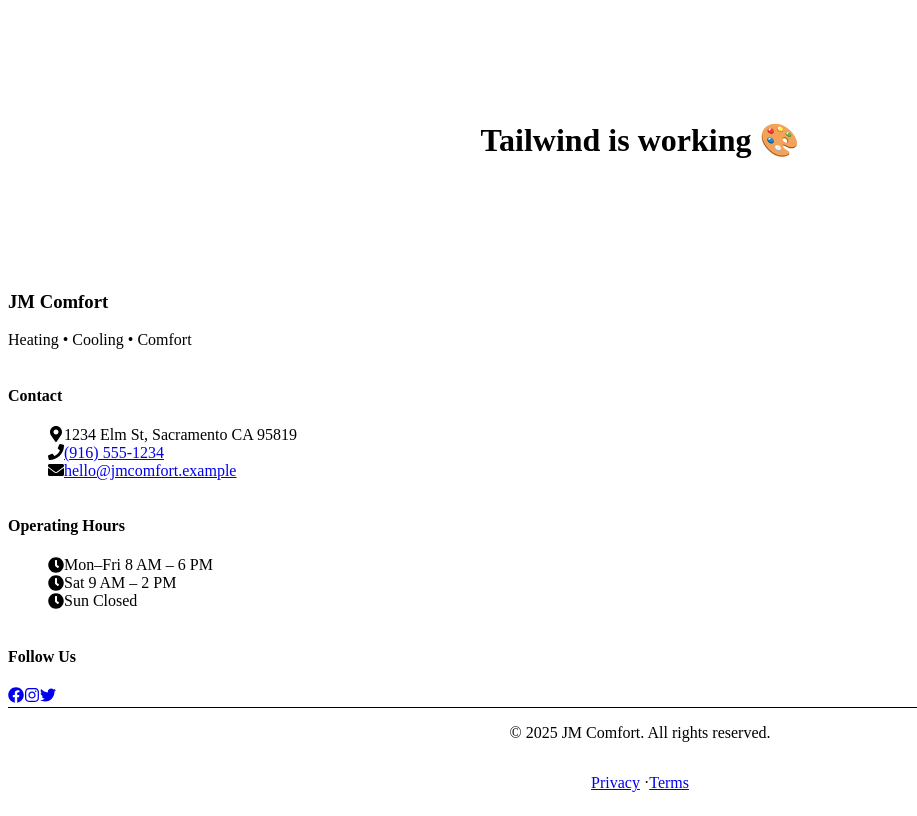
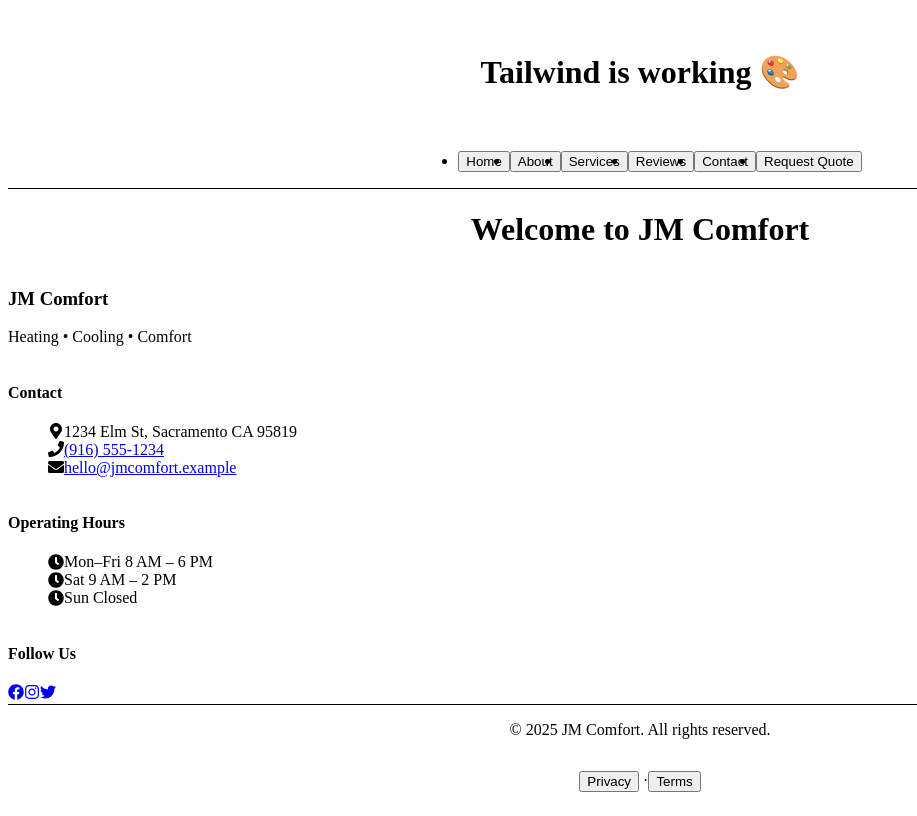
Before and after one commit to IbrahimAlj/JM-Comfort, a React (Vite) app in the folder client/: page / in a window 1280 px wide. Shown: the whole page, without its empty margins (0-917 px from the left). Built offline with nearby package versions, Linux system fonts and the light colour scheme.

Commit message:
#JIRA 18 # My task was to add a header to the page where it takes the user to the different pages that we currently have. Design will come later.

```diff
--- a/client/index.html
+++ b/client/index.html
@@ -1,4 +1,4 @@
-<!doctype html>
+<!DOCTYPE html>
 <html lang="en">
   <head>
     <meta charset="UTF-8" />
--- a/client/src/components/Footer.jsx
+++ b/client/src/components/Footer.jsx
@@ -1,7 +1,64 @@
+import { useState } from "react";
 import { FaPhone, FaEnvelope, FaMapMarkerAlt, FaFacebook, FaInstagram, FaTwitter, FaClock } from "react-icons/fa";
 
+// Import your page components
+import Home from "../pages/Home";
+import About from "../pages/About";
+import Services from "../pages/Services";
+import Reviews from "../pages/Reviews";
+import Contact from "../pages/Contact";
+import RequestQuote from "../pages/RequestQuote";
+
 export default function Footer() {
+  const [currentPage, setCurrentPage] = useState("home");
+
+  // Function to render the selected page
+  const renderPage = () => {
+    switch (currentPage) {
+      case "home": return <Home />;
+      case "about": return <About />;
+      case "services": return <Services />;
+      case "reviews": return <Reviews />;
+      case "contact": return <Contact />;
+      case "requestquote": return <RequestQuote />;
+      default: return <Home />;
+    }
+  };
+
   return (
+    <>
+      {/* Header */}
+      <header className="w-full bg-gray-100 border-b border-gray-300 sticky top-0 z-50">
+        <nav className="mx-auto max-w-7xl px-4 py-4">
+          <ul className="flex flex-wrap justify-center md:justify-start gap-4 md:gap-6 text-sm font-medium">
+            <li>
+              <button onClick={() => setCurrentPage("home")} className="px-3 py-1 hover:text-gray-700">Home</button>
+            </li>
+            <li>
+              <button onClick={() => setCurrentPage("about")} className="px-3 py-1 hover:text-gray-700">About</button>
+            </li>
+            <li>
+              <button onClick={() => setCurrentPage("services")} className="px-3 py-1 hover:text-gray-700">Services</button>
+            </li>
+            <li>
+              <button onClick={() => setCurrentPage("reviews")} className="px-3 py-1 hover:text-gray-700">Reviews</button>
+            </li>
+            <li>
+              <button onClick={() => setCurrentPage("contact")} className="px-3 py-1 hover:text-gray-700">Contact</button>
+            </li>
+            <li>
+              <button onClick={() => setCurrentPage("requestquote")} className="px-3 py-1 hover:text-gray-700">Request Quote</button>
+            </li>
+          </ul>
+        </nav>
+      </header>
+
+      {/* Main content: dynamically render page */}
+      <main className="mx-auto max-w-7xl px-4 py-10">
+        {renderPage()}
+      </main>
+
+      {/* Footer */}
       <footer className="bg-gray-900 text-gray-200 mt-12">
         <div className="mx-auto max-w-7xl px-4 py-10 grid grid-cols-1 sm:grid-cols-2 lg:grid-cols-4 gap-8">
           {/* Brand */}
@@ -54,11 +111,12 @@
           <div className="mx-auto max-w-7xl px-4 py-4 text-xs text-gray-400 flex flex-col sm:flex-row items-center justify-between gap-3">
             <p>© {new Date().getFullYear()} JM Comfort. All rights reserved.</p>
             <p>
-            <a href="/privacy" className="hover:text-white">Privacy</a> ·
-            <a href="/terms" className="hover:text-white">Terms</a>
+              <button onClick={() => setCurrentPage("privacy")} className="hover:text-white">Privacy</button> ·
+              <button onClick={() => setCurrentPage("terms")} className="hover:text-white">Terms</button>
             </p>
           </div>
         </div>
       </footer>
+    </>
   );
 }
--- a/client/src/pages/Home.jsx
+++ b/client/src/pages/Home.jsx
@@ -1,12 +1,7 @@
-import Header from "../components/Header";
-
 export default function Home() {
   return (
-    <>
-      <Header />
-      <main>
-        <h1>Welcome to JM Comfort</h1>
-      </main>
-    </>
+    <main>
+      <h1>Welcome to JM Comfort</h1>
+    </main>
   );
 }
```
Also changed, not shown: 1 other file (tests, documents, lock files or other folders). Lines whose indentation alone changed are shown as unchanged.
